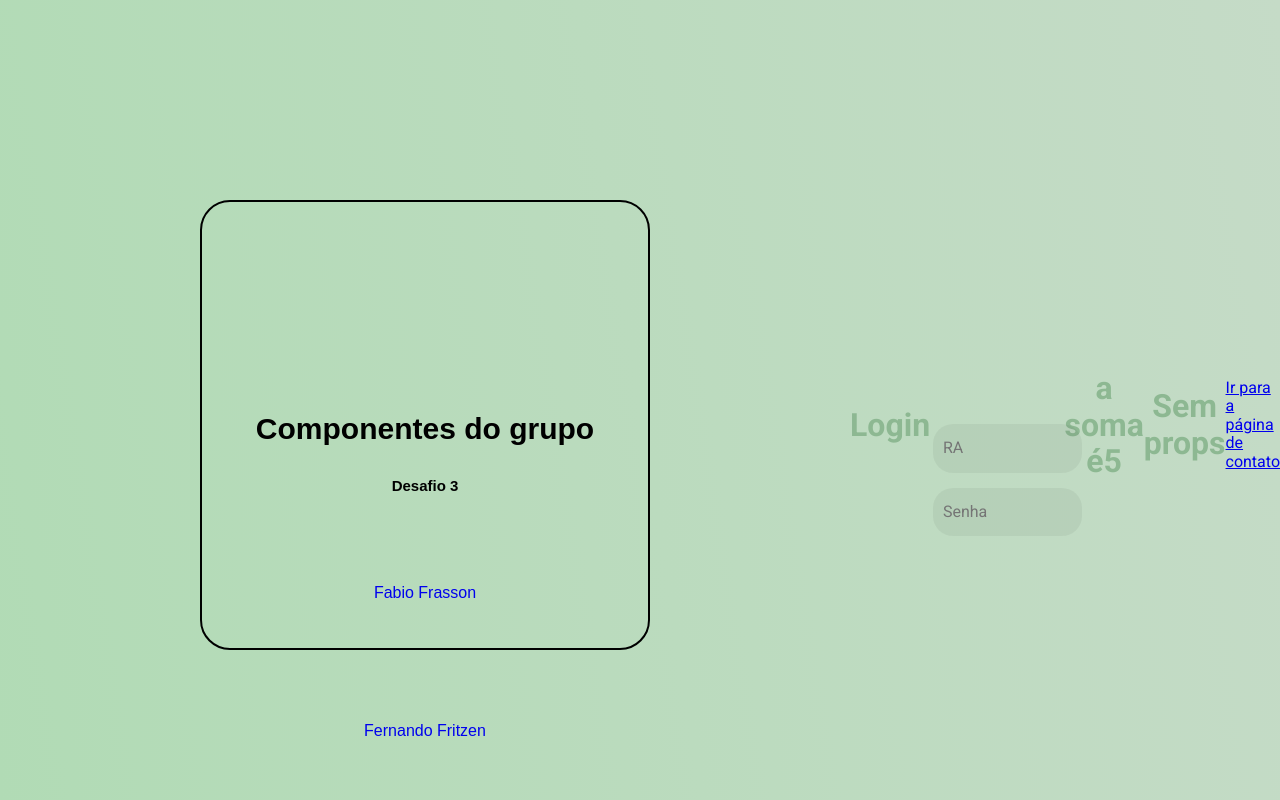
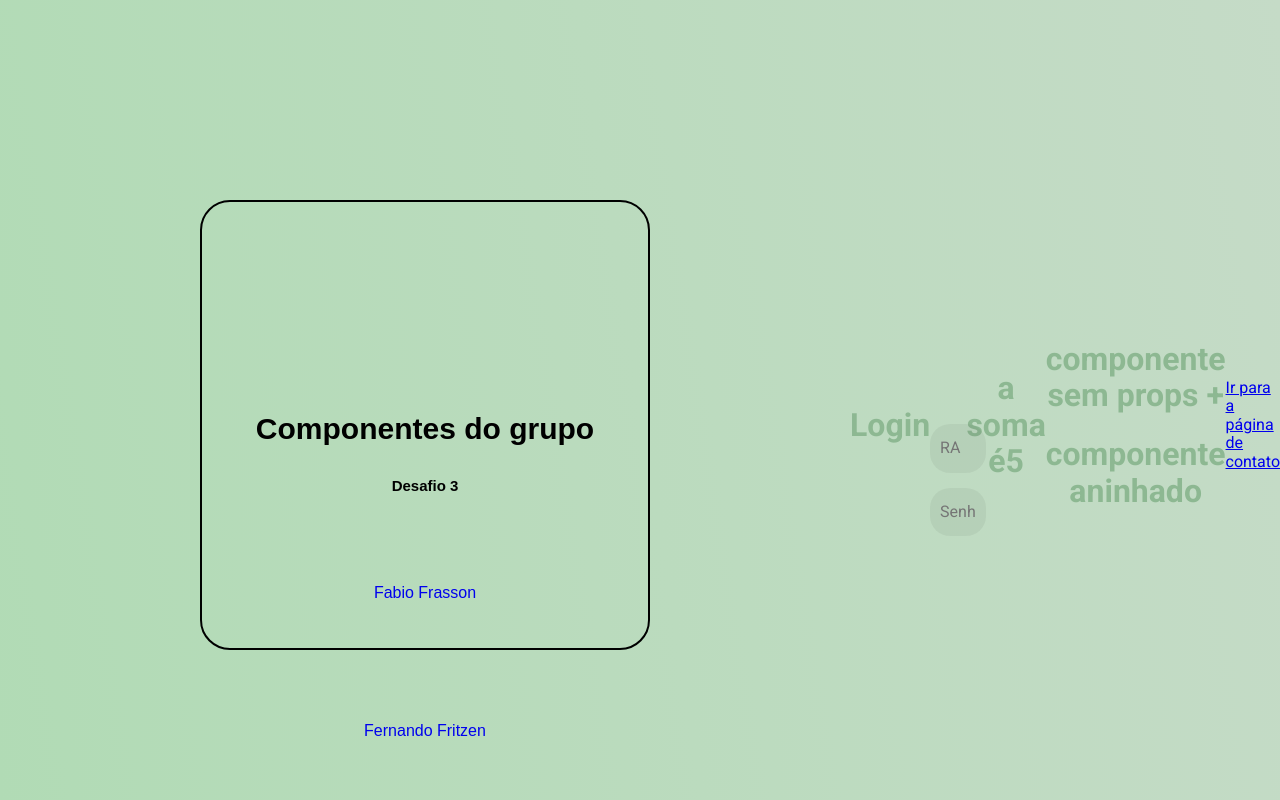
Before and after one commit to SundaeRaul/desafio3, a React (Create React App) app: page / in a window 1280 px wide. Shown: the top 800 px of the page. Built offline with nearby package versions, Linux system fonts and the light colour scheme.

Commit message:
comp aninhado e json

```diff
--- a/src/components/Sobre-components/Sobre.jsx
+++ b/src/components/Sobre-components/Sobre.jsx
@@ -1,10 +1,16 @@
 import React from 'react'
 import '../../styles/Sobre-estilo.css'
+import CompAn from './aninhado';
 
 const SobreSemProps = (props) =>{
 
     return(
-    <h1>Sem props </h1>
+    //<h1>componente sem props +  </h1>
+    <div>
+        <h1>componente sem props +  </h1>
+        <CompAn></CompAn>
+    </div>
+
     );
 }
 
--- /dev/null
+++ b/src/components/Sobre-components/aninhado.jsx
@@ -0,0 +1,14 @@
+import React from 'react'
+import '../../styles/Sobre-estilo.css'
+
+const CompAn = (props) =>{
+
+    return(
+    <h1> componente aninhado </h1>
+    );
+}
+
+
+
+
+export default CompAn;
```
Also changed, not shown: src/JSON/teste-json.json (+11 -0 lines).
